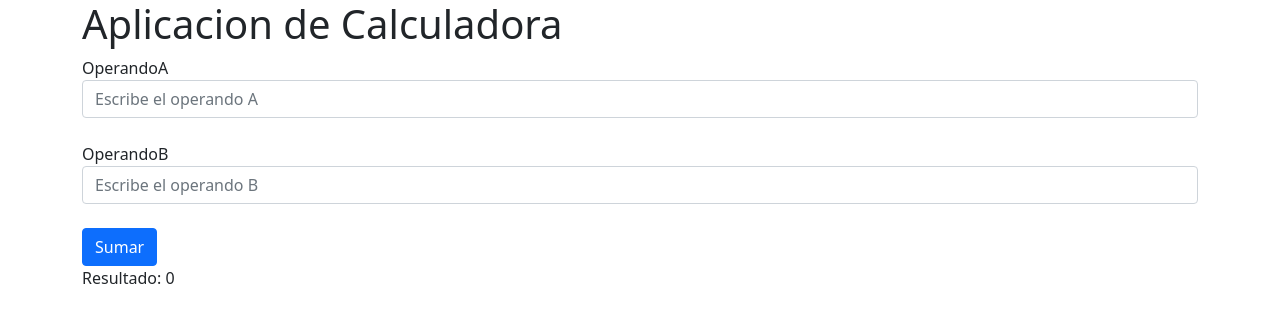
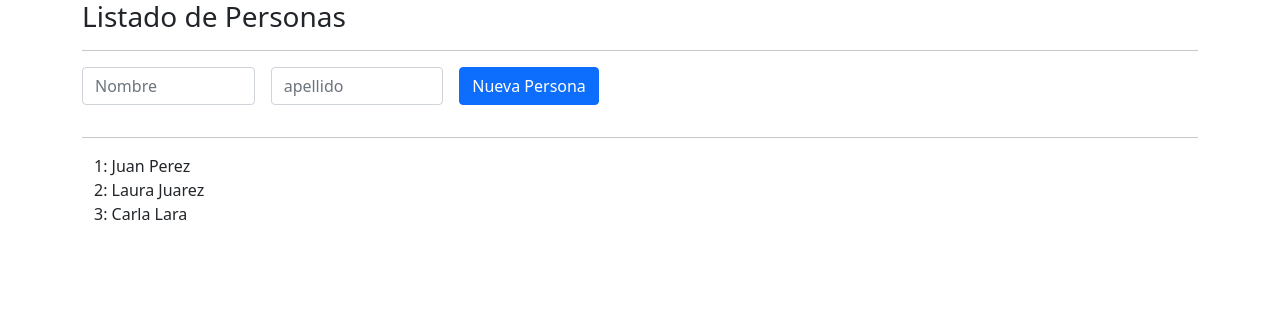
Before and after one commit to cfdavilal/curso_angular, an Angular app: page / in a window 1280 px wide. Shown: the top 322 px of the page. Built offline with nearby package versions, Linux system fonts and the light colour scheme.

Commit message:
Local Reference y @ViewChild

```diff
--- a/src/app/app.component.html
+++ b/src/app/app.component.html
@@ -1,3 +1,3 @@
 <!-- <app-personas></app-personas> -->
-<app-calculadora></app-calculadora>
-<!-- <app-listado-personas></app-listado-personas> -->
+<!-- <app-calculadora></app-calculadora> -->
+<app-listado-personas></app-listado-personas>
--- a/src/app/formulario/formulario.component.html
+++ b/src/app/formulario/formulario.component.html
@@ -8,7 +8,7 @@
       id="nombre"
       placeholder="Nombre"
       class="form-control"
-        [(ngModel)]="nombre_input"
+      #nombreInput
     />
   </div>
   <div class="mb-3 col-md-2">
@@ -19,7 +19,7 @@
       id="apellido"
       placeholder="apellido"
       class="form-control"
-        [(ngModel)]="apellido_input"
+      #apellidoInput
     />
   </div>
   <div class="col">
--- a/src/app/formulario/formulario.component.ts
+++ b/src/app/formulario/formulario.component.ts
@@ -1,23 +1,32 @@
-import { Component, EventEmitter, OnInit, Output } from '@angular/core';
+import {
+  Component,
+  ElementRef,
+  EventEmitter,
+  OnInit,
+  Output,
+  ViewChild,
+} from '@angular/core';
 import { Persona } from '../listado-personas/Persona.model';
 
 @Component({
   selector: 'app-formulario',
   templateUrl: './formulario.component.html',
-  styleUrls: ['./formulario.component.css']
+  styleUrls: ['./formulario.component.css'],
 })
 export class FormularioComponent implements OnInit {
-  @Output() personaCreada = new EventEmitter<Persona>()
+  @Output() personaCreada = new EventEmitter<Persona>();
 
-  nombre_input: string = '';
-  apellido_input: string = '';
-  constructor() { }
+  @ViewChild('nombreInput') nombreInput: ElementRef;
+  @ViewChild('apellidoInput') apellidoInput: ElementRef;
+  constructor() {}
 
-  ngOnInit(): void {
-  }
+  ngOnInit(): void {}
 
-  agregarPersona(){
-    let nueva_persona = new Persona(this.nombre_input, this.apellido_input)
-    this.personaCreada.emit(nueva_persona)
+  agregarPersona() {
+    let nueva_persona = new Persona(
+      this.nombreInput.nativeElement.value,
+      this.apellidoInput.nativeElement.value
+    );
+    this.personaCreada.emit(nueva_persona);
   }
 }
```
Lines whose indentation alone changed are shown as unchanged.
